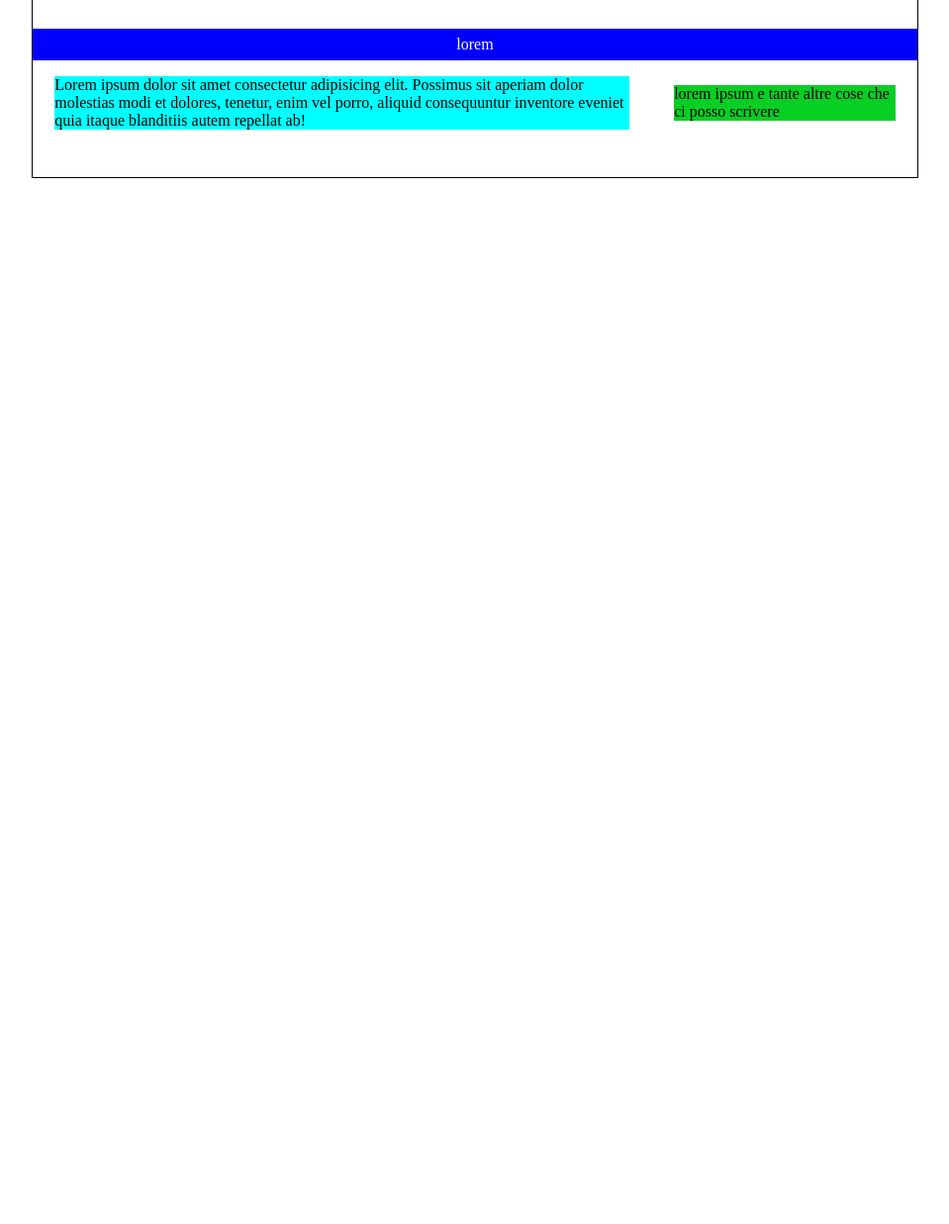
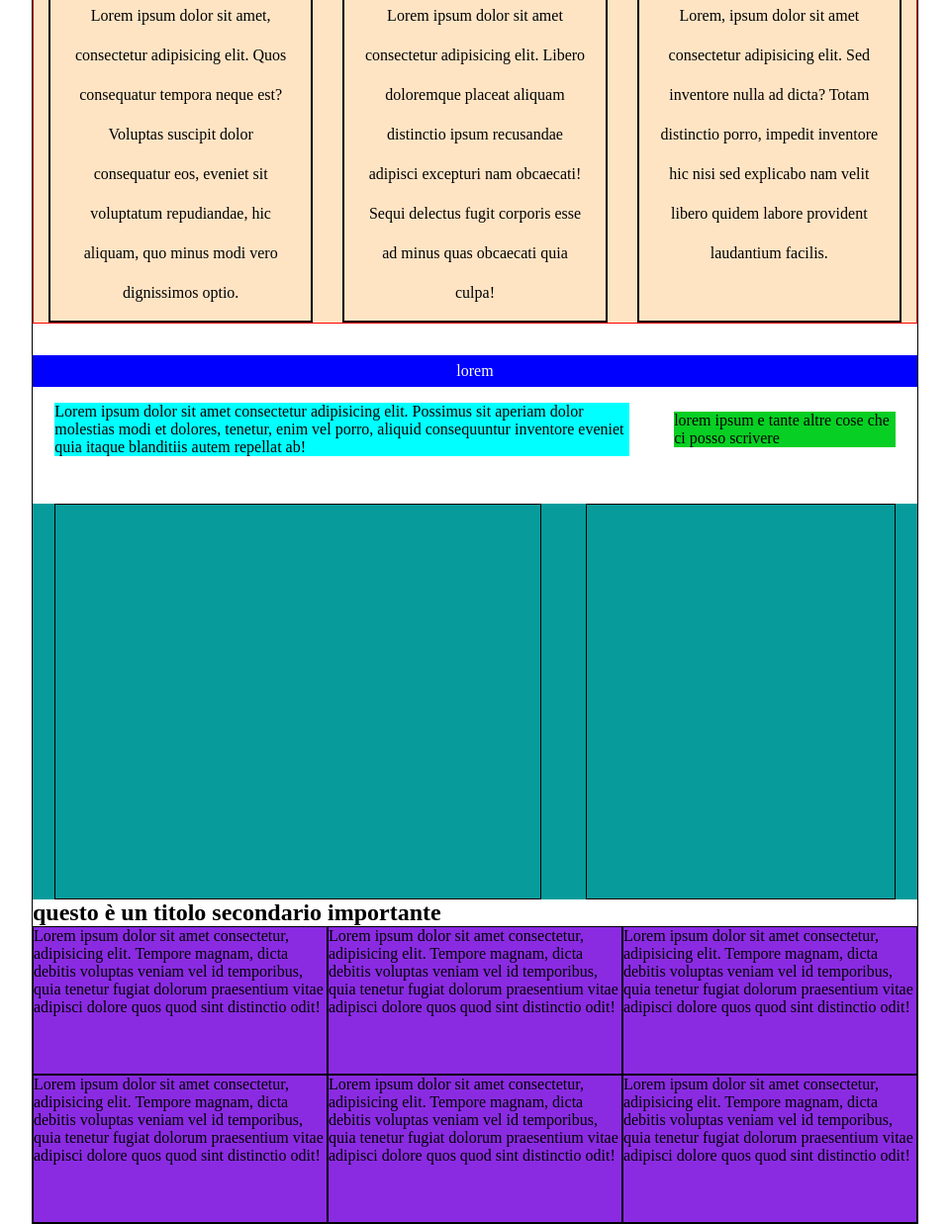
Before and after one commit to AlexanderDerevliov/htmlcss-dropbox, a plain HTML site: page index.html in a window 1280 px wide. Shown: the part 1054-2291 px from the top of the page at 99% size, without its empty margins (160-1119 px from the left). Before the commit the page ends 1234 px from the top, so only its background shows below. Drawn offline with Linux system fonts and the light colour scheme.

Commit message:
add: section four

```diff
--- a/css/style.css
+++ b/css/style.css
@@ -72,9 +72,9 @@ li .logo {
     border: 1px solid black;
     display: flex;
     justify-content: center;
-    position: relative;
 }
 
+/* SECTION */
 .container {
     width: 70%;
     margin: 0 auto;
@@ -88,6 +88,7 @@ li .logo {
      padding-right: 2rem;
 }
 
+/* SECTION2 */
 .row {
     display: flex;
     justify-content: space-around;
@@ -111,7 +112,10 @@ li .logo {
 
 .col-down-text {
     padding: .5rem 1.2rem;
+    line-height: 2.5rem;
 }
+
+/* SECTION3 */
 
 .row-second {
     width: 100%;
@@ -143,3 +147,41 @@ li .logo {
     background-color: rgb(8, 207, 35);
     width: 25%;
 }
+
+
+.col-section-third {
+    margin: 0 auto;
+    min-height: 400px;
+    background-color: rgb(7, 155, 155);
+    display: flex;
+    justify-content: space-around;
+}
+
+.col-immage {
+    width: 55%;
+    border: 1px solid black;
+
+}
+
+.col-text {
+    width: 35%;
+    border: 1px solid black;
+
+}
+
+/* SECTION4 */
+
+.row-big {
+
+    background-color: blueviolet;
+    min-height: 300px;
+    display: flex;
+    justify-content: center;
+    flex-wrap: wrap;
+}
+
+.columns {
+    width: calc(100% / 3);
+    border: 1px solid black;
+
+}
--- a/index.html
+++ b/index.html
@@ -53,7 +53,7 @@
             <!--/ main-text -->
 
             <div class="col-hero">
-                <div class="col-text">
+                <div class="col-text-top">
                     Lorem ipsum dolor sit amet consectetur adipisicing elit. Non necessitatibus sit iusto eligendi.
                     Quasi in soluta minima modi, exercitationem adipisci eaque ducimus maiores ex id labore porro nulla
                     delectus quas?
@@ -98,7 +98,11 @@
                         lorem
                     </div>
                     <div class="col-down-text">
-                        Lorem ipsum dolor sit, amet consectetur adipisicing elit. Facilis esse dolorum pariatur maiores doloribus deserunt. Repudiandae ea facilis enim dolores? In, ut corrupti iusto nesciunt perspiciatis inventore vero suscipit. Sapiente? Lorem ipsum dolor sit amet, consectetur adipisicing elit. Quos consequatur tempora neque est? Voluptas suscipit dolor consequatur eos, eveniet sit voluptatum repudiandae, hic aliquam, quo minus modi vero dignissimos optio.
+                        Lorem ipsum dolor sit, amet consectetur adipisicing elit. Facilis esse dolorum pariatur maiores
+                        doloribus deserunt. Repudiandae ea facilis enim dolores? In, ut corrupti iusto nesciunt
+                        perspiciatis inventore vero suscipit. Sapiente? Lorem ipsum dolor sit amet, consectetur
+                        adipisicing elit. Quos consequatur tempora neque est? Voluptas suscipit dolor consequatur eos,
+                        eveniet sit voluptatum repudiandae, hic aliquam, quo minus modi vero dignissimos optio.
                     </div>
                 </div>
                 <div class="col">
@@ -106,7 +110,11 @@
                         lorem
                     </div>
                     <div class="col-down-text">
-                        Lorem ipsum dolor sit, amet consectetur adipisicing elit. Facilis esse dolorum pariatur maiores doloribus deserunt. Repudiandae ea facilis enim dolores? In, ut corrupti iusto nesciunt perspiciatis inventore vero suscipit. Sapiente? Lorem ipsum dolor sit amet consectetur adipisicing elit. Libero doloremque placeat aliquam distinctio ipsum recusandae adipisci excepturi nam obcaecati! Sequi delectus fugit corporis esse ad minus quas obcaecati quia culpa!
+                        Lorem ipsum dolor sit, amet consectetur adipisicing elit. Facilis esse dolorum pariatur maiores
+                        doloribus deserunt. Repudiandae ea facilis enim dolores? In, ut corrupti iusto nesciunt
+                        perspiciatis inventore vero suscipit. Sapiente? Lorem ipsum dolor sit amet consectetur
+                        adipisicing elit. Libero doloremque placeat aliquam distinctio ipsum recusandae adipisci
+                        excepturi nam obcaecati! Sequi delectus fugit corporis esse ad minus quas obcaecati quia culpa!
                     </div>
                 </div>
                 <div class="col">
@@ -114,8 +122,12 @@
                         lorem
                     </div>
                     <div class="col-down-text">
-                        Lorem ipsum dolor sit, amet consectetur adipisicing elit. Facilis esse dolorum pariatur maiores doloribus deserunt. Repudiandae ea facilis enim dolores? In, ut corrupti iusto nesciunt perspiciatis inventore vero suscipit. Sapiente?
-                        Lorem, ipsum dolor sit amet consectetur adipisicing elit. Sed inventore nulla ad dicta? Totam distinctio porro, impedit inventore hic nisi sed explicabo nam velit libero quidem labore provident laudantium facilis.
+                        Lorem ipsum dolor sit, amet consectetur adipisicing elit. Facilis esse dolorum pariatur maiores
+                        doloribus deserunt. Repudiandae ea facilis enim dolores? In, ut corrupti iusto nesciunt
+                        perspiciatis inventore vero suscipit. Sapiente?
+                        Lorem, ipsum dolor sit amet consectetur adipisicing elit. Sed inventore nulla ad dicta? Totam
+                        distinctio porro, impedit inventore hic nisi sed explicabo nam velit libero quidem labore
+                        provident laudantium facilis.
                     </div>
                 </div>
 
@@ -130,7 +142,9 @@
 
                 <div class="horizontal-col-down">
                     <div class="left-col-down">
-                        Lorem ipsum dolor sit amet consectetur adipisicing elit. Possimus sit aperiam dolor molestias modi et dolores, tenetur, enim vel porro, aliquid consequuntur inventore eveniet quia itaque blanditiis autem repellat ab!
+                        Lorem ipsum dolor sit amet consectetur adipisicing elit. Possimus sit aperiam dolor molestias
+                        modi et dolores, tenetur, enim vel porro, aliquid consequuntur inventore eveniet quia itaque
+                        blanditiis autem repellat ab!
                     </div>
                     <div class="right-col-down">
                         lorem ipsum e tante altre cose che ci posso scrivere
@@ -139,9 +153,82 @@
 
             </div>
 
+
+
+            <div class="col-section-third">
+
+                <div class="col-immage">
+
+                </div>
+
+                <div class="col-text">
+
+                </div>
+
+            </div>
+
             <!-- section4 -->
 
 
+            <div class="wrapper">
+
+                <h2>questo è un titolo secondario importante </h2>
+
+
+                <div class="row-big">
+                    <div class="columns">
+                        <div class="cadrs">
+                            Lorem ipsum dolor sit amet consectetur, adipisicing elit. Tempore magnam, dicta debitis
+                            voluptas veniam vel id temporibus, quia tenetur fugiat dolorum praesentium vitae adipisci
+                            dolore quos quod sint distinctio odit!
+
+                        </div>
+                    </div>
+                    <div class="columns">
+                        <div class="cadrs">
+                            Lorem ipsum dolor sit amet consectetur, adipisicing elit. Tempore magnam, dicta debitis
+                            voluptas veniam vel id temporibus, quia tenetur fugiat dolorum praesentium vitae adipisci
+                            dolore quos quod sint distinctio odit!
+
+                        </div>
+                    </div>
+                    <div class="columns">
+                        <div class="cadrs">
+                            Lorem ipsum dolor sit amet consectetur, adipisicing elit. Tempore magnam, dicta debitis
+                            voluptas veniam vel id temporibus, quia tenetur fugiat dolorum praesentium vitae adipisci
+                            dolore quos quod sint distinctio odit!
+
+                        </div>
+                    </div>
+                    <div class="columns">
+                        <div class="cadrs">
+                            Lorem ipsum dolor sit amet consectetur, adipisicing elit. Tempore magnam, dicta debitis
+                            voluptas veniam vel id temporibus, quia tenetur fugiat dolorum praesentium vitae adipisci
+                            dolore quos quod sint distinctio odit!
+
+                        </div>
+                    </div>
+                    <div class="columns">
+                        <div class="cadrs">
+                            Lorem ipsum dolor sit amet consectetur, adipisicing elit. Tempore magnam, dicta debitis
+                            voluptas veniam vel id temporibus, quia tenetur fugiat dolorum praesentium vitae adipisci
+                            dolore quos quod sint distinctio odit!
+
+                        </div>
+                    </div>
+                    <div class="columns">
+                        <div class="cadrs">
+                            Lorem ipsum dolor sit amet consectetur, adipisicing elit. Tempore magnam, dicta debitis
+                            voluptas veniam vel id temporibus, quia tenetur fugiat dolorum praesentium vitae adipisci
+                            dolore quos quod sint distinctio odit!
+
+                        </div>
+                    </div>
+
+
+
+                </div>
+            </div>
 
 
 
```
